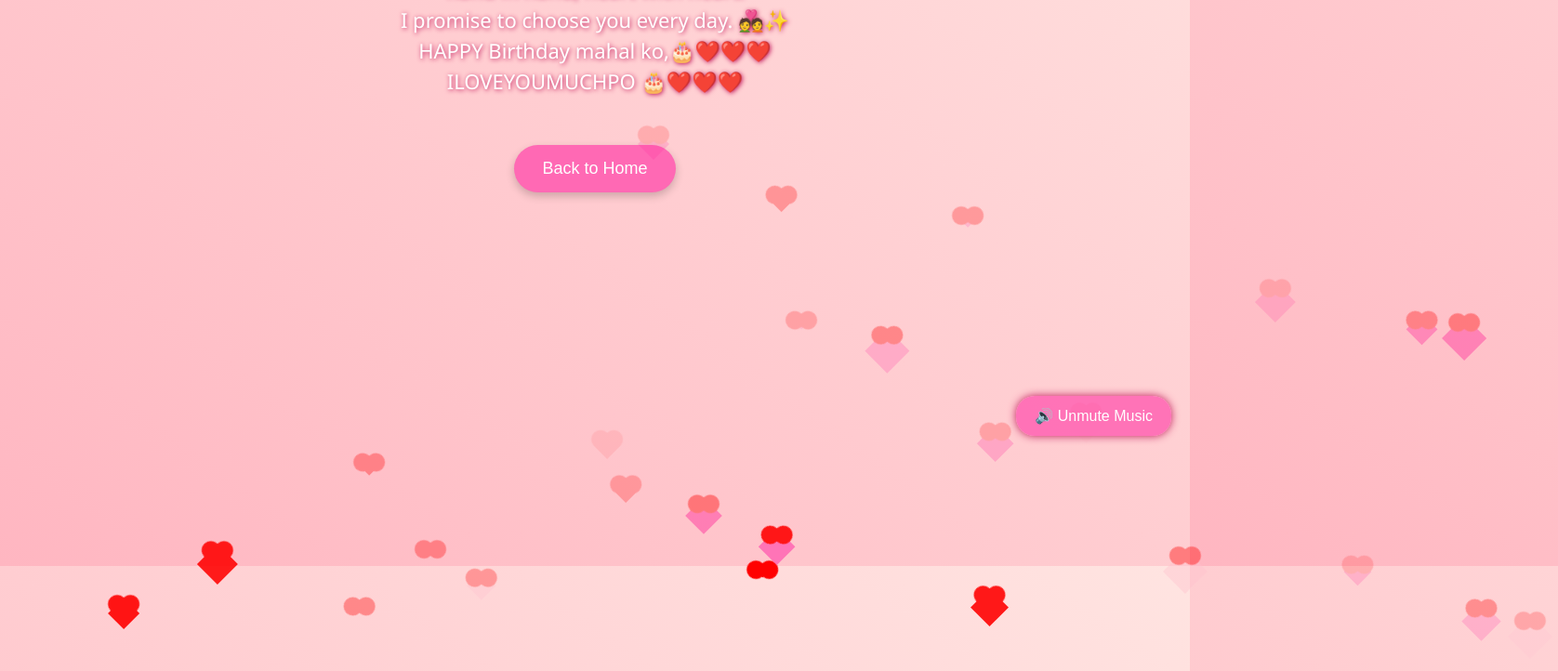
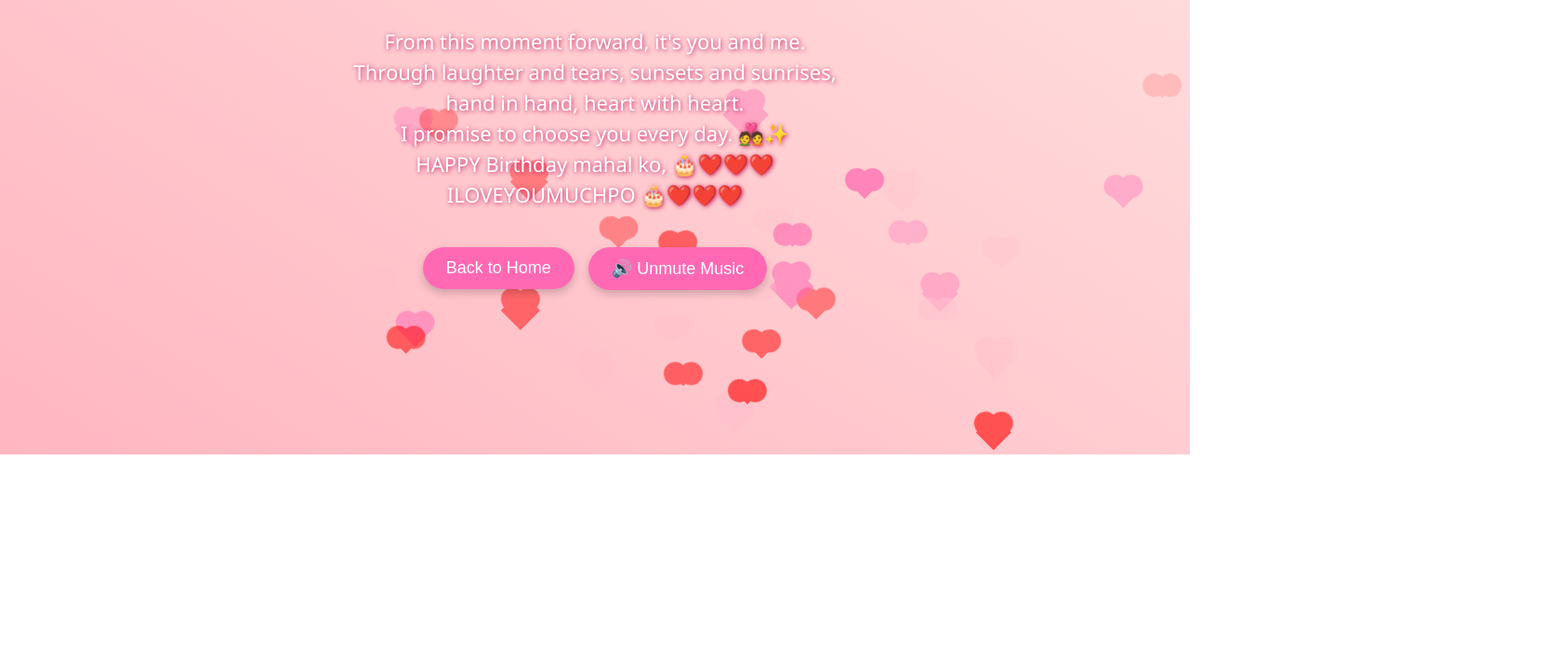
Before and after one commit to Maki-Tyri/Chat-Web, a plain HTML site: page index.html in a window 1280 px wide. Shown: the part 311-1033 px from the top of the page at 93% size, 1676 px wide, since content can reach past the window. After the commit the page ends 800 px from the top, so only its background shows below. Drawn offline with Linux system fonts and the light colour scheme.

Commit message:
Update index.html

```diff
--- a/index.html
+++ b/index.html
@@ -3,43 +3,79 @@
 <head>
   <meta charset="UTF-8" />
   <title>Our Forever Starts Here</title>
-  <meta name="viewport" content="width=device-width, initial-scale=1.0" />
+  <meta name="viewport" content="width=device-width, initial-scale=1.0, maximum-scale=1, user-scalable=no" />
   <style>
-    body {
+    * {
+      box-sizing: border-box;
+    }
+
+    html, body {
       margin: 0;
+      padding: 0;
+      height: 100%;
+      width: 100%;
       background: linear-gradient(to top right, #ffb6c1, #ffe4e1);
       font-family: 'Segoe UI', Tahoma, Geneva, Verdana, sans-serif;
       color: #333;
       text-align: center;
-      height: 100vh;
       overflow: hidden;
       position: relative;
     }
 
-    h1 {
-      margin-top: 15vh;
-      font-size: 48px;
-      animation: fadeIn 2s ease forwards;
+    body {
+      display: flex;
+      flex-direction: column;
+      justify-content: center;
+      align-items: center;
+      position: relative;
+      height: 100vh;
+      width: 100vw;
+    }
+
+    #hearts-container {
+      position: fixed;
+      top: 0; left: 0; right: 0; bottom: 0;
+      pointer-events: none;
+      z-index: 0; /* behind everything */
+      overflow: hidden;
+      /* optional blur for subtle background */
+      /* filter: blur(1px); */
+    }
+
+    h1, p, .button-group {
+      position: relative;
+      z-index: 10; /* above hearts */
       color: #fff;
       text-shadow: 2px 2px 10px #c2185b;
+      user-select: none;
+    }
+
+    h1 {
+      margin-top: 5vh;
+      font-size: 8vw;
+      animation: fadeIn 2s ease forwards;
     }
 
     p {
-      font-size: 22px;
-      margin-top: 20px;
-      max-width: 90%;
-      margin-left: auto;
-      margin-right: auto;
+      font-size: 4.5vw;
+      margin: 3vh 5vw 2vh;
       animation: fadeIn 3s ease forwards;
-      color: #fff;
+      line-height: 1.5;
       text-shadow: 1px 1px 5px #c2185b;
-      line-height: 1.5;
+    }
+
+    .button-group {
+      display: flex;
+      justify-content: center;
+      align-items: center;
+      gap: 15px;
+      flex-wrap: wrap;
+      margin-top: 3vh;
     }
 
     button {
-      margin-top: 30px;
-      padding: 15px 30px;
-      font-size: 18px;
+      padding: 12px 25px;
+      font-size: 4vw;
       border: none;
       border-radius: 30px;
       background-color: #ff69b4;
@@ -53,21 +89,6 @@
       background-color: #ff1493;
     }
 
-    #unmute-btn {
-      position: fixed;
-      bottom: 20px;
-      right: 20px;
-      z-index: 1000;
-      background-color: rgba(255, 105, 180, 0.9);
-      border: none;
-      padding: 12px 20px;
-      border-radius: 20px;
-      font-size: 16px;
-      color: white;
-      cursor: pointer;
-      box-shadow: 0 0 10px #c2185b;
-    }
-
     @keyframes fadeIn {
       from { opacity: 0; transform: translateY(20px); }
       to { opacity: 1; transform: translateY(0); }
@@ -75,26 +96,26 @@
 
     .heart {
       position: absolute;
-      width: 20px;
-      height: 20px;
+      width: 25px;
+      height: 25px;
       background: red;
       transform: rotate(45deg);
       animation: floatUp 6s ease-in infinite;
-      opacity: 0.8;
+      opacity: 0.65;
     }
 
     .heart::before,
     .heart::after {
       content: "";
       position: absolute;
-      width: 20px;
-      height: 20px;
-      background: red;
+      width: 25px;
+      height: 25px;
+      background: inherit;
       border-radius: 50%;
     }
 
-    .heart::before { top: -10px; left: 0; }
-    .heart::after { left: -10px; top: 0; }
+    .heart::before { top: -12.5px; left: 0; }
+    .heart::after { left: -12.5px; top: 0; }
 
     @keyframes floatUp {
       0% {
@@ -102,7 +123,7 @@
         opacity: 1;
       }
       100% {
-        transform: rotate(45deg) translateY(-100vh);
+        transform: rotate(45deg) translateY(-110vh);
         opacity: 0;
       }
     }
@@ -115,9 +136,17 @@
       opacity: 0;
       pointer-events: none;
     }
+
+    @media (min-width: 600px) {
+      h1 { font-size: 48px; }
+      p { font-size: 22px; }
+      button { font-size: 18px; }
+    }
   </style>
 </head>
 <body>
+
+  <div id="hearts-container"></div>
 
   <h1>💖 She Said YES! 💍</h1>
   <p>
@@ -125,16 +154,15 @@
     Through laughter and tears, sunsets and sunrises,<br>
     hand in hand, heart with heart.<br>
     I promise to choose you every day. 💑✨<br>
-  HAPPY Birthday mahal ko,🎂❤️❤️❤️<br>
+    HAPPY Birthday mahal ko, 🎂❤️❤️❤️<br>
     ILOVEYOUMUCHPO 🎂❤️❤️❤️
   </p>
 
-<button onclick="location.href='https://maki-tyri.github.io/PROPOSAL/'">Back to Home</button>
+  <div class="button-group">
+    <button onclick="location.href='index.html'">Back to Home</button>
+    <button id="unmute-btn" onclick="unmuteMusic()">🔊 Unmute Music</button>
+  </div>
 
-<!-- Unmute Button -->
-<button id="unmute-btn" onclick="unmuteMusic()">🔊 Unmute Music</button>
-
-<!-- YouTube autoplay with mute workaround -->
   <iframe
     id="musicFrame"
     class="music-iframe"
@@ -143,15 +171,19 @@
   ></iframe>
 
   <script>
+    const heartsContainer = document.getElementById('hearts-container');
+
     for (let i = 0; i < 60; i++) {
       const heart = document.createElement('div');
       heart.classList.add('heart');
       heart.style.left = Math.random() * 100 + 'vw';
-    heart.style.top = Math.random() * 100 + 100 + 'vh';
+      heart.style.bottom = '-' + (Math.random() * 20 + 10) + 'vh';
       heart.style.background = ['#ff69b4', '#ff1493', 'red', '#ffc0cb'][Math.floor(Math.random() * 4)];
-    heart.style.animationDuration = (3 + Math.random() * 4) + 's';
-    heart.style.width = heart.style.height = (10 + Math.random() * 25) + 'px';
-    document.body.appendChild(heart);
+      heart.style.animationDuration = (4 + Math.random() * 5) + 's';
+      const size = 15 + Math.random() * 20;
+      heart.style.width = heart.style.height = size + 'px';
+      heart.style.opacity = (0.5 + Math.random() * 0.5).toFixed(2);
+      heartsContainer.appendChild(heart);
     }
 
     function unmuteMusic() {
```
Lines whose indentation alone changed are shown as unchanged.
